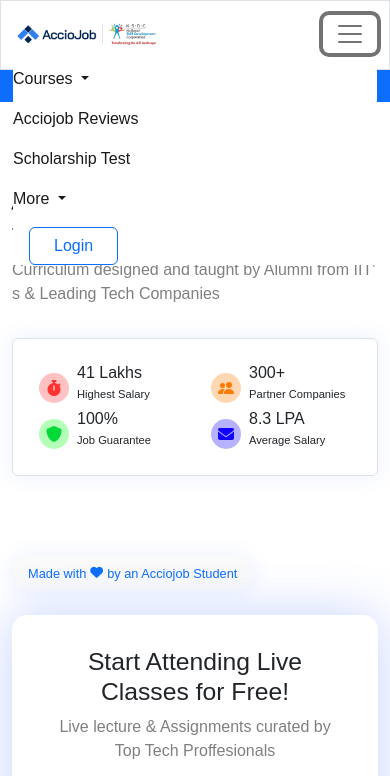
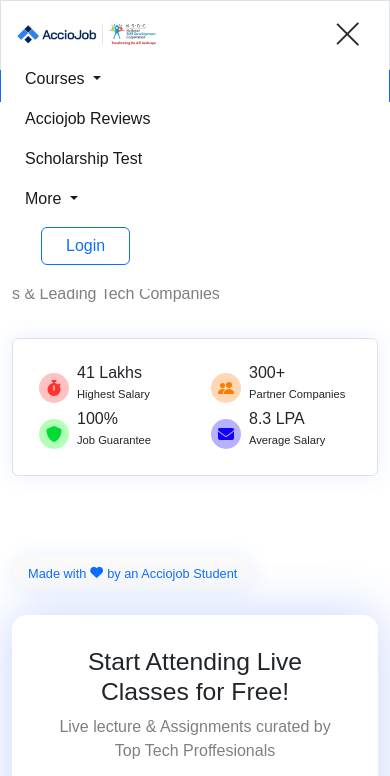
Before and after one commit to DreadTyyy/Acciojob_UIUX, a plain HTML site: page index.html in a window 390 px wide. Both pictures are taken after a click on the button "Toggle navigation". Shown: the top 776 px of the page. Drawn offline with nearby package versions, Linux system fonts and the light colour scheme; a web font is replaced by a local one.

Commit message:
update hamburger style

```diff
--- a/index.html
+++ b/index.html
@@ -27,16 +27,21 @@
             ><img src="assets/acciojob.png" alt=""
           /></a>
           <button
-            class="navbar-toggler border-0"
+            class="navbar-toggler border-0 hamburger"
             type="button"
             data-bs-toggle="collapse"
             data-bs-target="#navbarSupportedContent"
             aria-controls="navbarSupportedContent"
             aria-expanded="false"
             aria-label="Toggle navigation">
-            <span class="navbar-toggler-icon"></span>
+            <span></span>
+            <span></span>
+            <span></span>
           </button>
-          <div class="collapse navbar-collapse" id="navbarSupportedContent">
+        </div>
+        <div
+          class="collapse navbar-collapse px-4 pb-4"
+          id="navbarSupportedContent">
           <ul class="navbar-nav ms-auto mb-2 mb-lg-0">
             <li class="nav-item dropdown">
               <a
@@ -78,7 +83,6 @@
             </li>
           </ul>
           <button class="btn btn-outline-primary px-4 ms-3">Login</button>
-          </div>
         </div>
       </nav>
       <div class="heading min-vh-100 align-items-center">
@@ -611,5 +615,11 @@
       src="https://cdn.jsdelivr.net/npm/bootstrap@5.2.3/dist/js/bootstrap.bundle.min.js"
       integrity="sha384-kenU1KFdBIe4zVF0s0G1M5b4hcpxyD9F7jL+jjXkk+Q2h455rYXK/7HAuoJl+0I4"
       crossorigin="anonymous"></script>
+    <script>
+      const hamburger = document.querySelector(".hamburger");
+      hamburger.addEventListener("click", () => {
+        hamburger.classList.toggle("open");
+      });
+    </script>
   </body>
 </html>
--- a/style.css
+++ b/style.css
@@ -12,6 +12,32 @@ nav {
 nav .navbar-brand img {
   height: 60px;
   object-fit: cover;
+}
+.hamburger:focus {
+  box-shadow: none;
+}
+.hamburger {
+  display: flex;
+  flex-direction: column;
+  gap: 5px;
+
+  > span {
+    width: 30px;
+    height: 2px;
+    background: #292929;
+    transition: 200ms;
+  }
+}
+.hamburger.open span:nth-child(1) {
+  transform: rotate(45deg) translate(0, -0.25rem);
+  transform-origin: top left;
+}
+.hamburger.open span:nth-child(3) {
+  transform: rotate(-45deg) translate(0, 0.25rem);
+  transform-origin: bottom left;
+}
+.hamburger.open span:nth-child(2) {
+  scale: 0;
 }
 .navbar-collapse {
   background-color: #fff;
```
Lines whose indentation alone changed are shown as unchanged.
